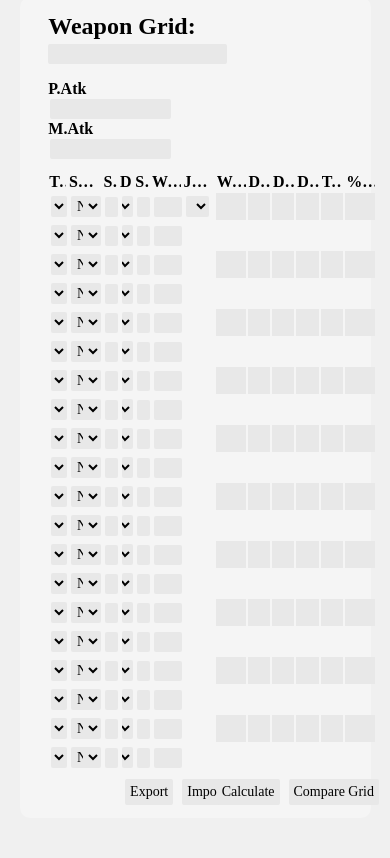
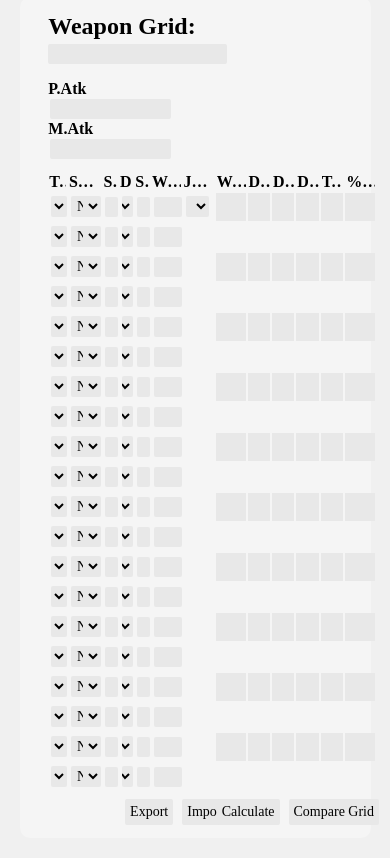
Before and after one commit to sinocalc/sinocalc.github.io, a plain HTML site: page index.html in a window 390 px wide. Shown: the part 136-994 px from the top of the page. Drawn offline with Linux system fonts and the light colour scheme.

Commit message:
Mobile Test
- change tr height

```diff
--- a/index.css
+++ b/index.css
@@ -514,7 +514,7 @@ th {
 }
 
 tr {
-    height: 27px;
+    height: 28px;
 }
 
 tr:nth-child(1) {
```
